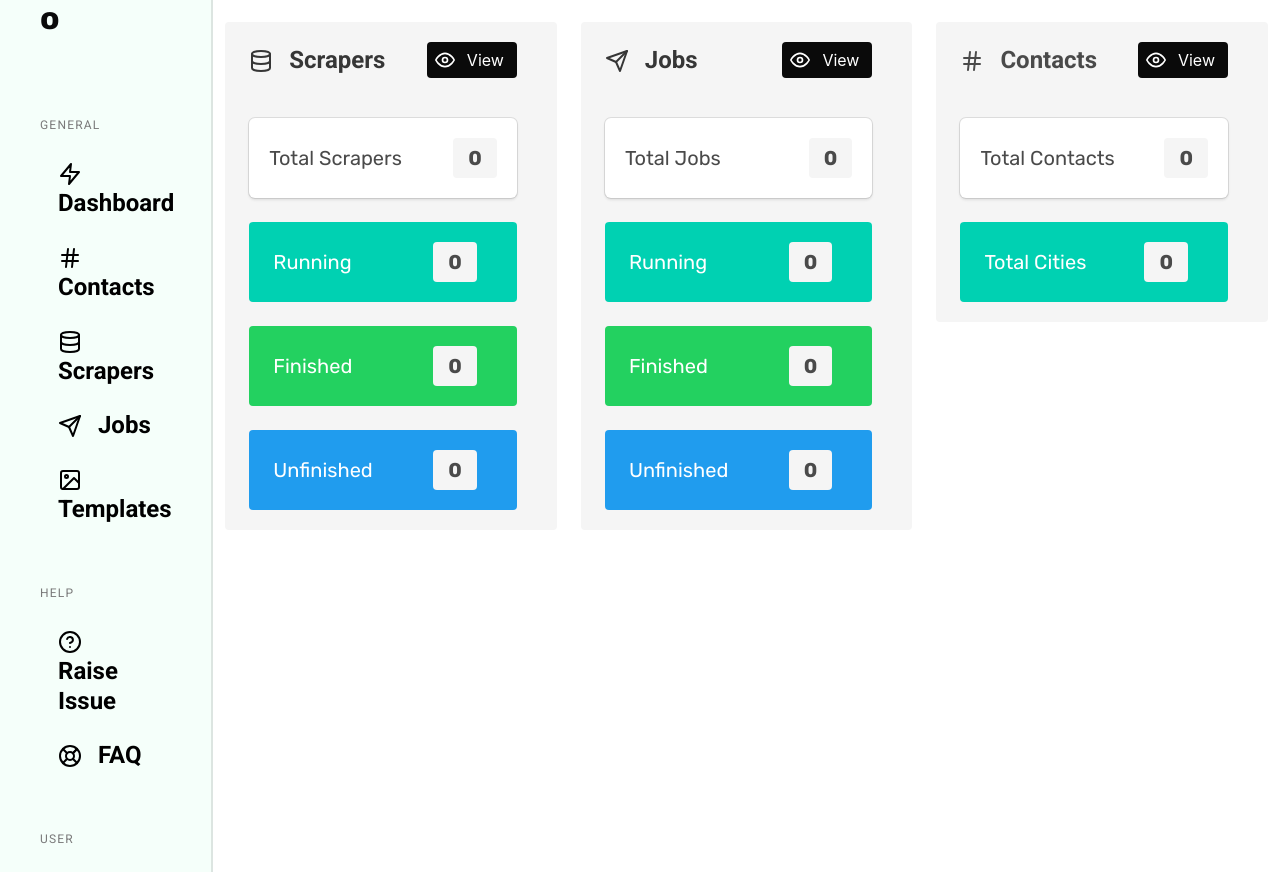
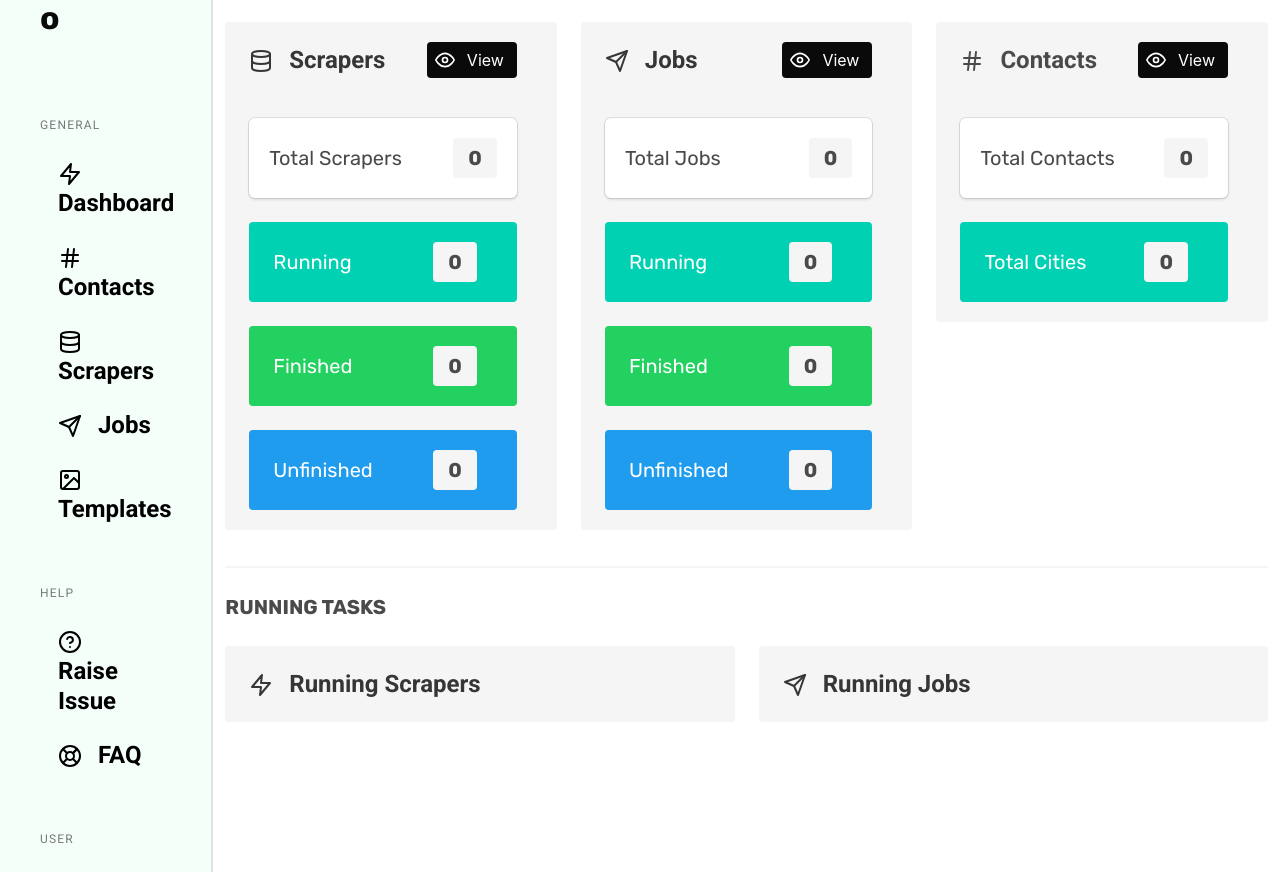
Before and after one commit to highoncarbs/automato, a Flask app: page / in a window 1280 px wide. Shown: the part 76-948 px from the top of the page. Run offline with Flask 2, Linux system fonts and the light colour scheme; data that the repository does not hold is empty; some libraries are stand-ins or nearby versions.

Commit message:
Updated templates

```diff
--- a/templates/base.html
+++ b/templates/base.html
@@ -23,7 +23,23 @@
 			  crossorigin="anonymous"></script>
 </head>
 <body class="hero is-fullheight">
+    {% if mssg %}
+    <div class="snackbar has-background-warning animated fadeInDown ">
+        <div class=" level is-mobile container   " style="position: relative;">
+                <div class="level-left">
+                    <div class="level-item is-size-4 rubik has-text-weight-bold">
+                            <p>{{mssg}}</p>
 
+                    </div>
+                </div>
+                <div class="level-right">
+                    <div class="level-item tag is-large">
+                            <span class="icon"><i data-feather="x"></i></span>
+                    </div>
+            </div>
+    </div>
+    </div>
+    {% endif %}
     <div class="columns is-fullheight is-marginless ">
         <div class="column is-2 is-sidebar-menu is-fixed    is-hidden-mobile">
             <div class="brand" style="margin-bottom : 5rem;">
@@ -73,7 +89,21 @@
         </div>
     </div>
 </div>
+<script>
+    $(document).ready( function() {
+        setTimeout(function(){
+            $(".snackbar").addClass("animated fadeOutUp");
+        }, 3000);
 
+      });
+      $.ajax({
+        type: "POST",
+        url: "{{url_for('mssg_del')}}",
+
+      }).done(function() {
+         console.log("session['mssg'] is empty")
+      });
+</script>
 
 <script>
     feather.replace()
--- a/templates/dash.html
+++ b/templates/dash.html
@@ -137,4 +137,19 @@
         </div>
     </div>
 </div>
+<hr>
+<p class="is-size-5 has-text-weight-bold rubik">RUNNING TASKS</p>
+<br>
+<div class="columns">
+    <div class="column">
+        <div class="notification is-light">
+            <p class="is-size-4 has-text-weight-bold "><span class="icon icon-btn"><i data-feather="zap"></i></span> Running Scrapers</p>
+        </div>
+    </div>
+    <div class="column">
+        <div class="notification is-light">
+            <p class="is-size-4 has-text-weight-bold "><span class="icon icon-btn"><i data-feather="send"></i></span> Running Jobs</p>
+        </div>
+    </div>
+</div>
 {% endblock %}
--- a/templates/templates.html
+++ b/templates/templates.html
@@ -17,6 +17,7 @@
 </div>
 </nav>
 <hr>
+
 <!-- Add Template modal -->
 <div class="modal" id="temp-form">
     <div class="modal-background"></div>
```
Also changed, not shown: templates/jobs.html (+40 -12 lines).
